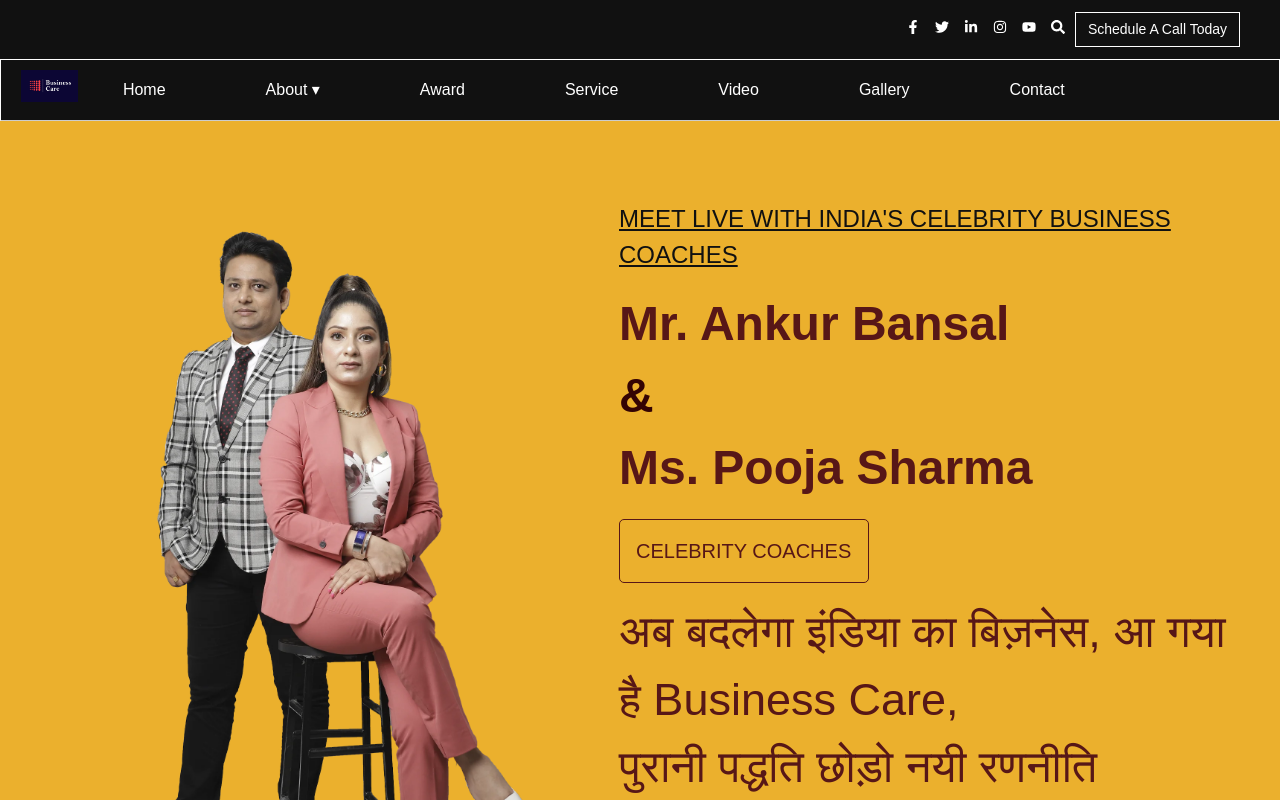
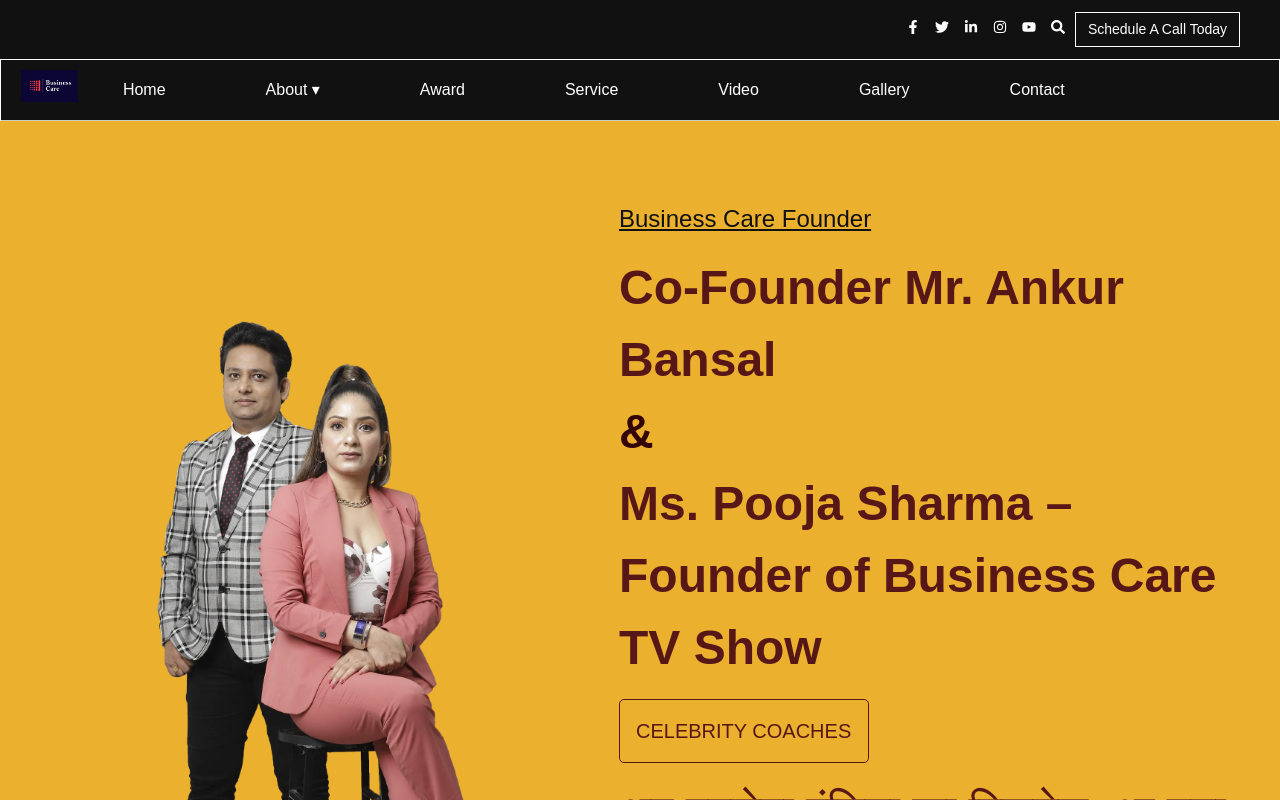
Before and after one commit to akash115566/akashbusiness, a React (Vite) app: page / in a window 1280 px wide. Shown: the top 800 px of the page. Built offline with nearby package versions, Linux system fonts and the light colour scheme.

Commit message:
Updated homepage content

```diff
--- a/src/Pages/Home.jsx
+++ b/src/Pages/Home.jsx
@@ -187,9 +187,10 @@
 
         {/* RIGHT CONTENT */}
         <div className="hero-right">
-       <Link to="/Pooja Sharma – Founder of Business Care TV Show">  <h2 className="hero-title" style={{fontWeight:"500"}}>MEET LIVE WITH INDIA'S CELEBRITY BUSINESS COACHES</h2></Link>
+       {/* <Link to="/pooja-sharma-business-care">  <h2 className="hero-title" style={{fontWeight:"500"}}>MEET LIVE WITH INDIA'S CELEBRITY BUSINESS COACHES</h2></Link>  */}
+       <Link to="/pooja-sharma-business-care">  <h2 className="hero-title" style={{fontWeight:"500"}}>Business Care Founder</h2></Link>
 
-          <h3 className="coach-names">Mr. Ankur Bansal<br/><span style={{color:"#340303"}}>&</span><br />Ms. Pooja Sharma</h3>
+          <h3 className="coach-names">Co-Founder Mr. Ankur Bansal<br/><span style={{color:"#340303"}}>&</span><br />Ms. Pooja Sharma – Founder of Business Care TV Show</h3>
 
           <p className="coach-subtitle">CELEBRITY COACHES</p>
 
--- a/src/Pages/Navbar.jsx
+++ b/src/Pages/Navbar.jsx
@@ -130,7 +130,7 @@
                   overflow: "hidden",
                   boxShadow: "0 4px 10px rgba(0,0,0,0.2)"
                 }}>
-                  <Link to="/Pooja Sharma – Founder of Business Care TV Show" style={{ ...dropdownLinkStyle, color:"#fff" }}>Our Founder</Link>
+                  <Link to="/pooja-sharma-business-care" style={{ ...dropdownLinkStyle, color:"#fff" }}>Our Founder</Link>
                   <Link to="/mission" style={{ ...dropdownLinkStyle, color:"#fff" }}>Mission & Vision</Link>
                   <Link to="/why-us" style={{ ...dropdownLinkStyle, color:"#fff" }}>Why Us</Link>
                     <Link to="/tv-advertising-india" style={dropdownLinkStyle}>TV Advertising</Link>
@@ -163,7 +163,7 @@
               <div onClick={() => setIsAboutOpen(!isAboutOpen)} style={{ ...linkStyle, display: "block", cursor: "pointer", color:"#fff" }}>About ▾</div>
               {isAboutOpen && (
                 <div style={{ display: "flex", flexDirection: "column", gap: "8px", paddingTop: "5px" }}>
-                  <Link to="/Pooja Sharma – Founder of Business Care TV Show" onClick={handleLinkClick} style={{ ...dropdownLinkStyle, color:"#fff" }}>Our Founder</Link>
+                  <Link to="/pooja-sharma-business-care" onClick={handleLinkClick} style={{ ...dropdownLinkStyle, color:"#fff" }}>Our Founder</Link>
                   <Link to="/mission" onClick={handleLinkClick} style={{ ...dropdownLinkStyle, color:"#fff" }}>Mission & Vision</Link>
                   <Link to="/why-us" onClick={handleLinkClick} style={{ ...dropdownLinkStyle, color:"#fff" }}>Why Us</Link>
                                 <Link to="/tv-advertising-india" onClick={handleLinkClick} style={dropdownLinkStyle}>TV Advertising</Link>
```
